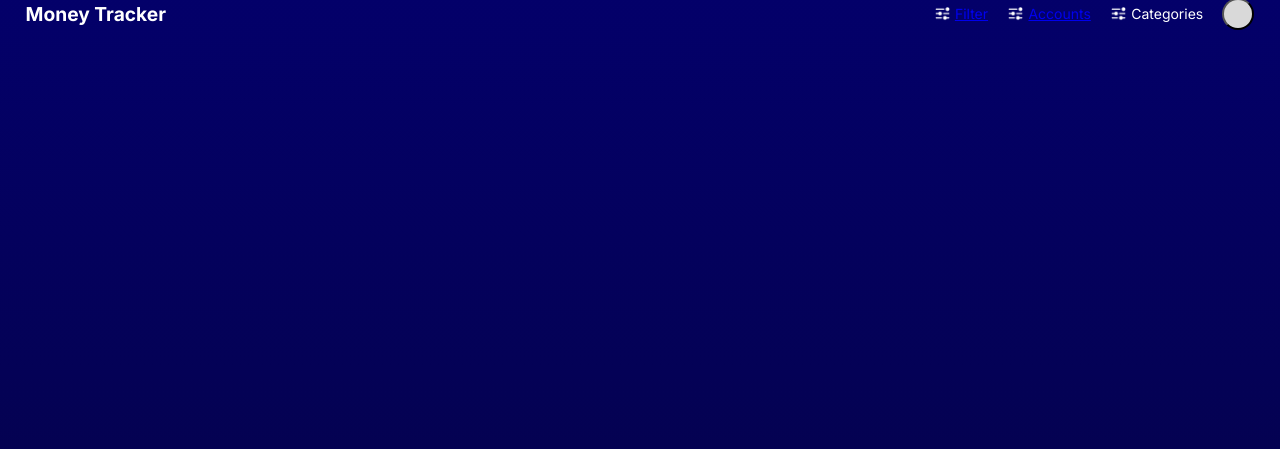
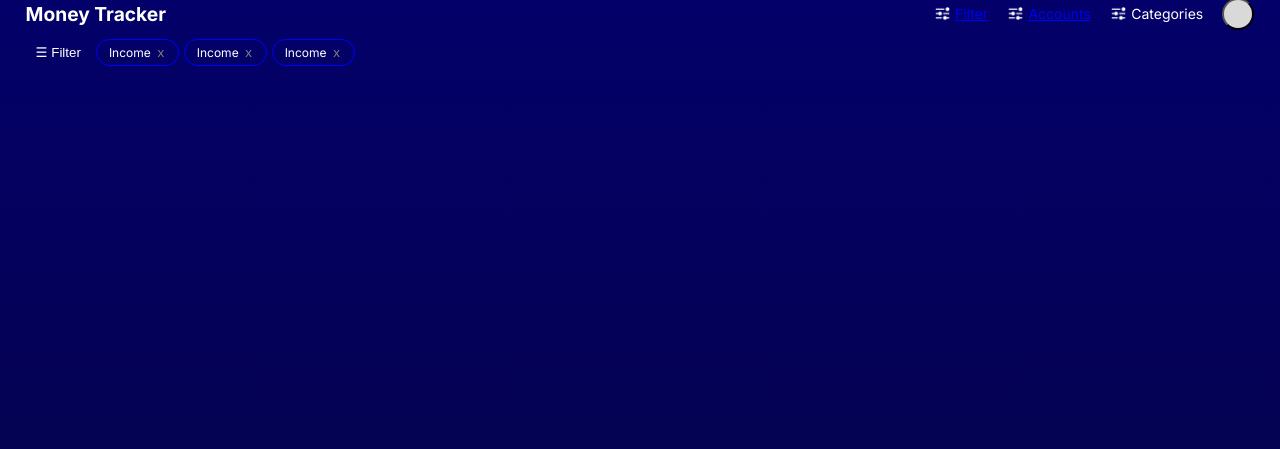
Before and after one commit to ibnu-umer/money-tracker-v2, a Django app: page /transactions/ in a window 1280 px wide. Shown: the part 27-476 px from the top of the page. Run offline with Django 5.2, Linux system fonts and the light colour scheme.

Commit message:
feat(transactions): implement toggleable sidebar and filter-bar for transactions page.

```diff
--- a/moneytracker/static/css/transactions.css
+++ b/moneytracker/static/css/transactions.css
@@ -0,0 +1,135 @@
+.header-section {
+    width: 100%;
+}
+
+.toggle-btn {
+    top: 15px;
+    left: 15px;
+    background: transparent;
+    color: #fff;
+    border: none;
+    cursor: pointer;
+    border-radius: 4px;
+}
+
+.filter-bar {
+    display: flex;
+    flex-direction: row;
+    gap: 15px;
+    padding: 5px 10px;
+    width: 100%;
+    margin-top: 5px;
+}
+
+.filtered-section {
+    display: flex;
+    flex-direction: row;
+    gap: 5px;
+}
+
+.filtered-items {
+    display: flex;
+    flex-direction: row;
+    gap: 5px;
+    border-radius: 16px;
+    border: 0.7px solid #0000ff;
+    padding: 5px 12px;
+    width: fit-content;
+}
+
+.filtered-item {
+    font-size: 12px;
+}
+
+.filtered-close {
+    cursor: pointer;
+    width: 10px;
+    background: transparent;
+    border: none;
+    color: #828282;
+}
+
+.sidebar {
+    width: 250px;
+    background: #0e18a1;
+    color: #fff;
+    height: 100vh;
+    padding: 20px;
+    position: fixed;
+    top: 0;
+    left: -250px; /* Hidden by default */
+    transition: left 0.3s ease;
+    z-index: 1000; /* ensures it appears above content */
+}
+
+.sidebar.active {
+    left: 0;
+}
+
+.sidebar-header {
+    display: flex;
+    flex-direction: row;
+    justify-content: space-between;
+}
+
+.sidebar-title {
+    font: 14px;
+}
+
+.close-button {
+    width: 15px;
+    height: 15px;
+    cursor: pointer;
+}
+
+.sidebar a {
+    display: block;
+    color: #fff;
+    text-decoration: none;
+    margin: 10px 0;
+    padding: 8px;
+    border-radius: 4px;
+}
+
+.sidebar a:hover {
+    background: #34495e;
+}
+
+/* .content {
+    padding: 20px;
+    transition: margin-left 0.3s ease;
+} */
+
+
+
+
+
+
+
+
+
+
+
+/* Sidebar */
+
+
+
+
+/* Content */
+
+
+/* Toggle button */
+
+
+/* Large screens → sidebar beside content
+@media (min-width: 768px) {
+    .sidebar {
+    left: 0; /* always visible
+    }
+    .content {
+    margin-left: 250px; /* push content aside
+    }
+    .toggle-btn {
+    display: none; /* hide toggle button
+    }
+} */
--- a/moneytracker/templates/transactions.html
+++ b/moneytracker/templates/transactions.html
@@ -16,11 +16,60 @@
 
     <body>
         <div class="main-container">
-            <!-- Header -->
-            {% include "header.html" %}
+            <div class="header-section">
+                <!-- Header -->
+                {% include "header.html" %}
 
+                <div class="filter-bar">
+                    <button class="toggle-btn" id="toggleBtn">☰ Filter</button>
+
+                    <div class="filtered-section">
+                        <div class="filtered-items">
+                            <div class="filtered-item">Income</div>
+                            <button class="filtered-close">x</button>
+                        </div>
+
+                        <div class="filtered-items">
+                            <div class="filtered-item">Income</div>
+                            <button class="filtered-close">x</button>
+                        </div>
+
+                        <div class="filtered-items">
+                            <div class="filtered-item">Income</div>
+                            <button class="filtered-close">x</button>
+                        </div>
+                    </div>
+                </div>
+
+                <!-- Sidebar -->
+                <div class="sidebar" id="sidebar">
+                    <div class="sidebar-header">
+                        <div class="sidebar-title">Filter</div>
+                        <button class="close-button" id="close-button">X</button>
+                    </div>
+                    <a href="#">Dashboard</a>
+                    <a href="#">Transactions</a>
+                    <a href="#">Settings</a>
+                </div>
+            </div>
         </div>
 
+
         <script src="{% static 'js/modal.js' %}"></script>
+        <!-- JS -->
+        <script>
+            const toggleBtn = document.getElementById("toggleBtn");
+            const sidebar = document.getElementById("sidebar");
+            const closeBtn = document.getElementById("close-button")
+
+            toggleBtn.addEventListener("click", () => {
+                sidebar.classList.toggle("active");
+            });
+
+            // Close with close button
+            closeBtn.addEventListener("click", () => {
+                sidebar.classList.remove("active");
+            });
+        </script>
     </body>
 </html>
```
